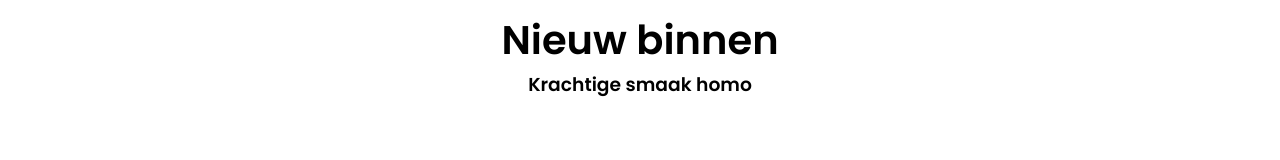
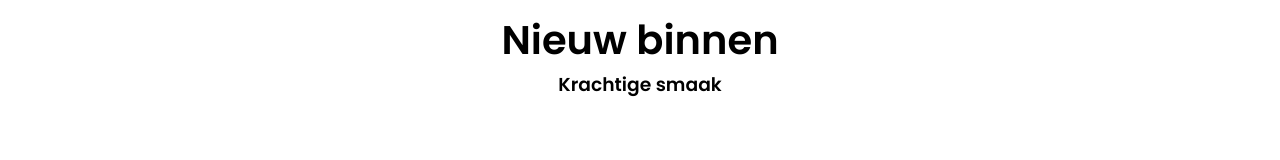
Before and after one commit to Hwinm/Brouwerijkwartje2, a plain HTML site: page index.html in a window 1280 px wide. Shown: the part 147-307 px from the top of the page. Drawn offline with Linux system fonts and the light colour scheme.

Commit message:
terug naar orgineel
test

```diff
--- a/index.html
+++ b/index.html
@@ -35,7 +35,7 @@
             <div class="intro">
                 <div class="tekst">
                     <h1>Nieuw binnen</h1>
-                    <h3>Krachtige smaak homo</h3>
+                    <h3>Krachtige smaak</h3>
                     <span class="bannertekst">RYE SMOKED IPA</span>
                 </div>
                 <div class="plaatje">
```
